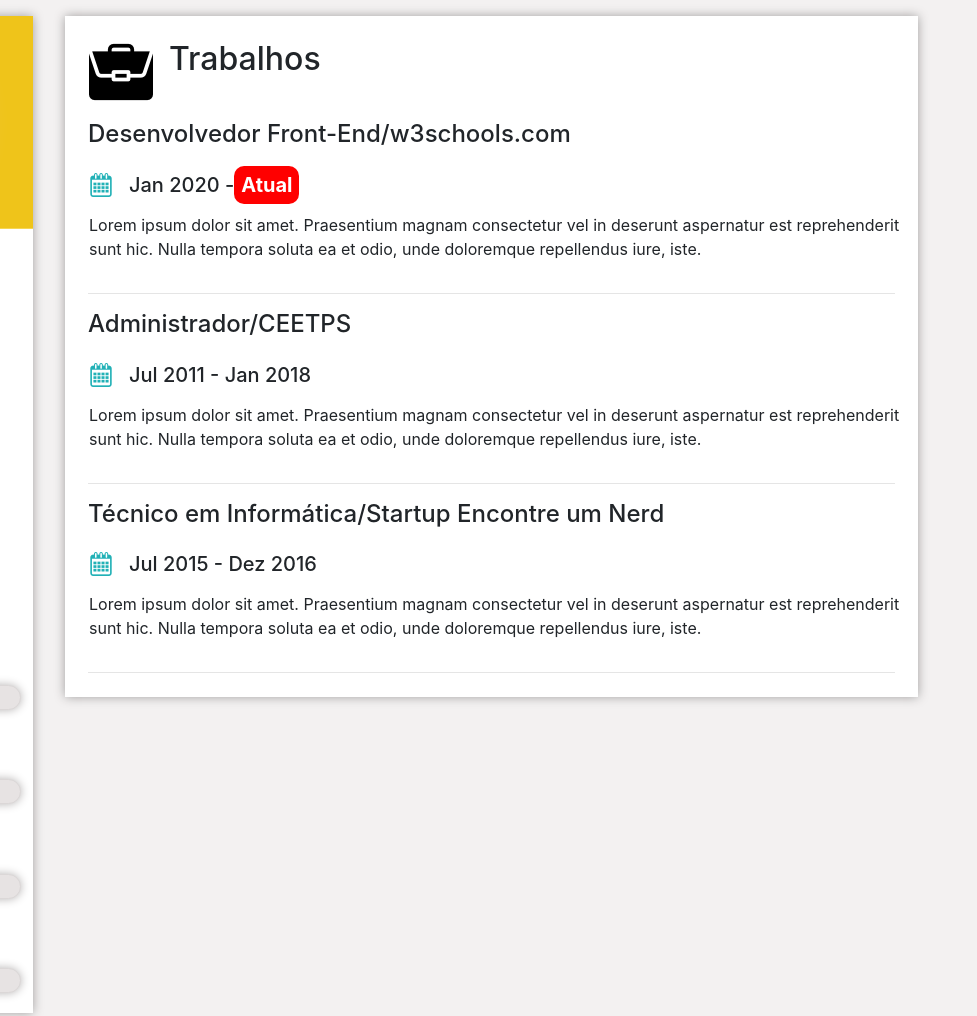
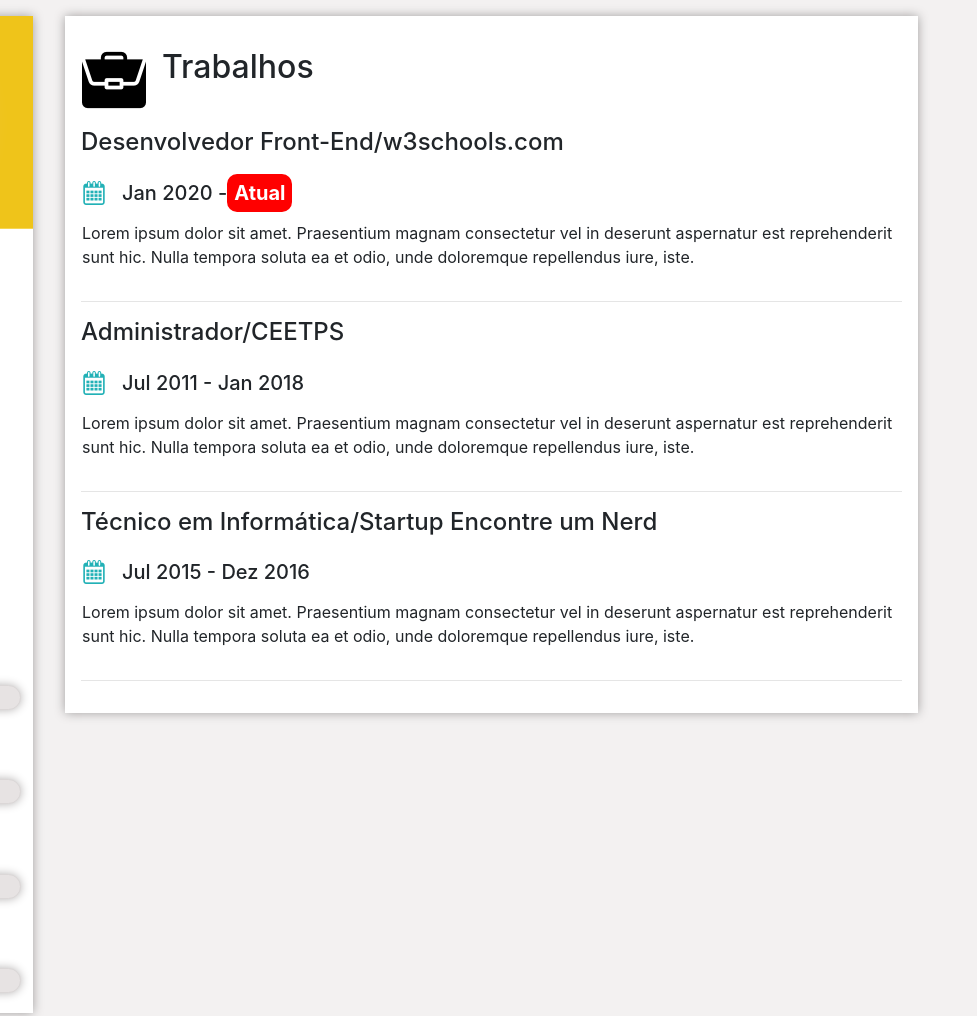
Before and after one commit to fribeiro86/git-pag, a plain HTML site: page index.html in a window 1280 px wide. Shown: the top 1016 px of the page, 303-1280 px from the left. Drawn offline with nearby package versions, Linux system fonts and the light colour scheme.

Commit message:
Add files via upload

```diff
--- a/index.html
+++ b/index.html
@@ -95,7 +95,7 @@
       <!--Fim da Coluna da Esquerda-->
 
 
-      <div class="col-xl-8 teste m-3">
+      <div class="col-xl-8 teste m-3 p-2">
 
         <div class="col-sm-12 p-2">
 
```
